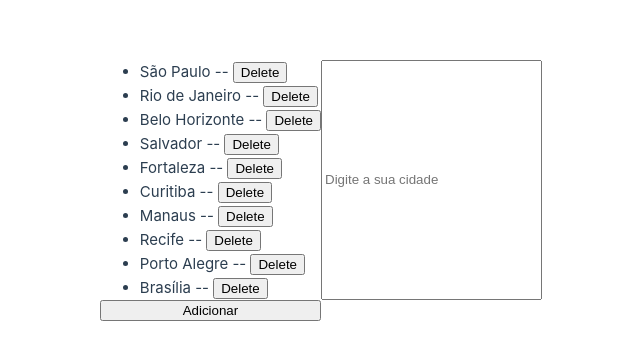
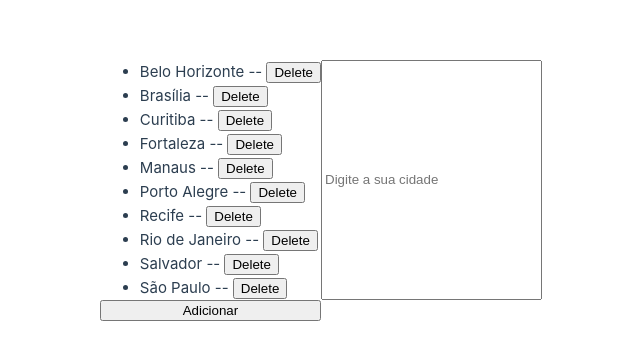
Before and after one commit to Ebraim30/lista-dev-web, a Vue app: page / in a window 1280 px wide. Shown: the part 210-570 px from the top of the page, without its empty margins (319-959 px from the left). Built offline with nearby package versions, Linux system fonts and the light colour scheme.

Commit message:
Organizacao feita

```diff
--- a/src/App.vue
+++ b/src/App.vue
@@ -1,5 +1,5 @@
 <script setup>
-import { ref } from 'vue'
+import { ref, computed, reactive } from 'vue'
 
 const cidades = ref([
   'São Paulo',
@@ -24,11 +24,15 @@ function add() {
   cidades.value.push(newcity.value)
   newcity.value = ''
 }
+
+const organizacao = computed(() => {
+  return cidades.value.sort()
+})
 </script>
 
 <template>
   <ul>
-    <li v-for="(cidade, key) in cidades" :key="key">
+    <li v-for="(cidade, key) in organizacao" :key="key">
       {{ cidade }} -- <button @click="out(key)">Delete</button>
     </li>
   </ul>
@@ -36,5 +40,4 @@ function add() {
   <button @click="add()">Adicionar</button>
 </template>
 
-<style scoped>
-</style>
+<style scoped></style>
```
